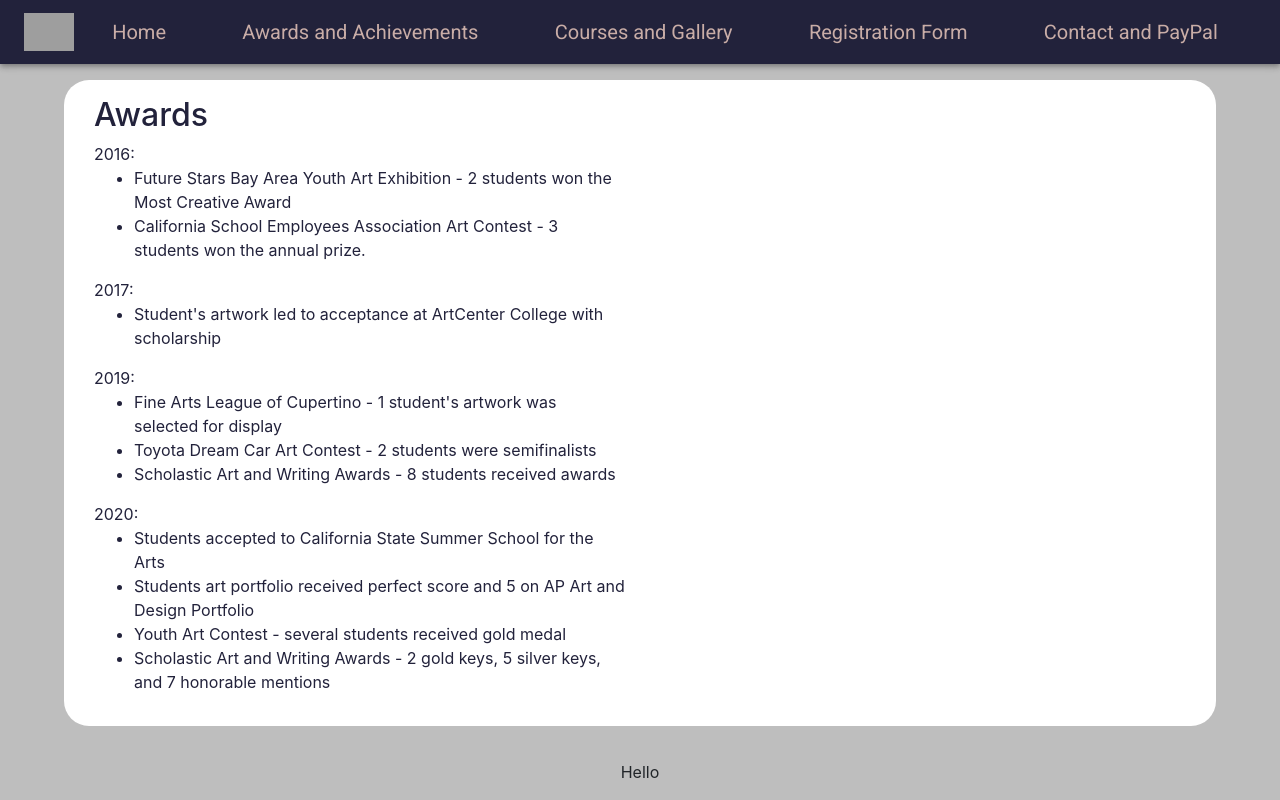
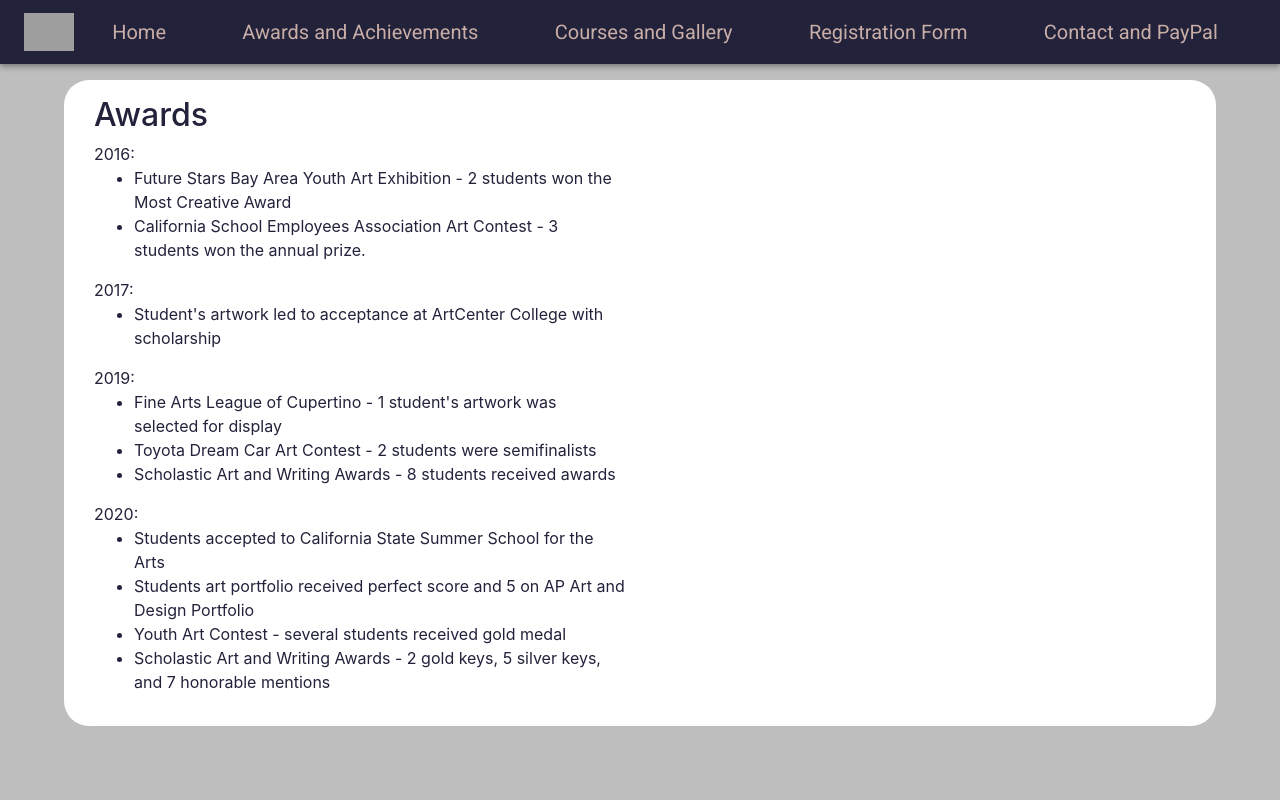
Before and after one commit to joshuajy03/artwebsite, a React (Create React App) app: page /artwebsite/awards in a window 1280 px wide. Built offline with nearby package versions, Linux system fonts and the light colour scheme; grey boxes are pictures that could not be loaded.

Commit message:
Revert "added basic footer"
This reverts commit 156cf4e113f6e3b8a1e4ca72d7a0fb8fe897e3ad.

```diff
--- a/package.json
+++ b/package.json
@@ -9,7 +9,7 @@
     "@testing-library/jest-dom": "^5.12.0",
     "@testing-library/react": "^11.2.7",
     "@testing-library/user-event": "^12.8.3",
-    "gh-pages": "^3.2.3",
+    "gh-pages": "^3.2.0",
     "react": "^17.0.2",
     "react-bootstrap": "^1.6.0",
     "react-dom": "^17.0.2",
--- a/src/App.js
+++ b/src/App.js
@@ -6,7 +6,7 @@ import { BrowserRouter as Router, Route, Switch } from "react-router-dom";
 import { createMuiTheme, ThemeProvider } from '@material-ui/core/styles';
 import './App.css';
 import React, { useState, useEffect } from 'react';
-import { Home, Awards, Courses, Gallery, Registration, Contact, Footer } from "./components";
+import { Home, Awards, Courses, Gallery, Registration, Contact } from "./components";
 import { ClickAwayListener } from '@material-ui/core';
 
 const displayDesktop = () => {
@@ -85,7 +85,7 @@ function App() {
             <Route path="/artwebsite/contact" exact component={() => <Contact />} />
           </Switch>
         </Router>
-        <Footer />
+
       </ThemeProvider>
     </div>
   );
--- a/src/components/Footer.jsx
+++ /dev/null
@@ -1,13 +0,0 @@
-import React from "react";
-import './WebPage.css';
-
-
-function Footer() {
-  return (
-    <footer>
-      Hello
-    </footer>
-  );
-}
-
-export default Footer;
--- a/src/components/WebPage.css
+++ b/src/components/WebPage.css
@@ -18,10 +18,3 @@ p {
 h2 {
     color: #22223B;
 }
-
-footer {
-    position: absolute;
-    bottom: 0;
-    width: 100%;
-    height: 2.5rem;            /* Footer height */
-  }
--- a/src/components/index.js
+++ b/src/components/index.js
@@ -5,4 +5,3 @@ export { default as Awards } from "./Awards";
 export { default as  Registration} from "./Registration";
 export { default as Gallery } from "./Gallery";
 export { default as Courses } from "./Courses";
-export { default as Footer } from "./Footer";
```
Also changed, not shown: 1 other file (tests, documents, lock files or other folders).
